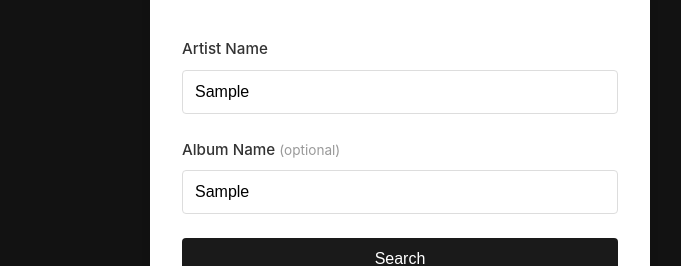
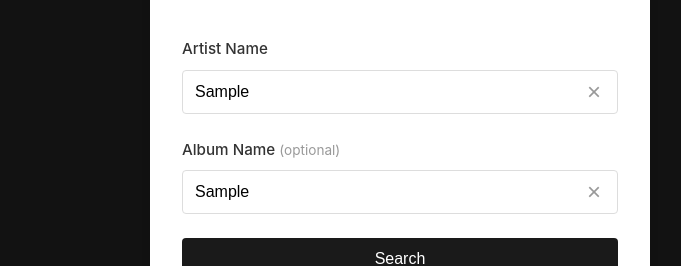
Before and after one commit to edtremsaga/vibey-liner-notez, a React (Vite) app: page / in a window 1280 px wide. Both pictures are taken after typing "Sample", "Sample" into the empty fields and a click on the button "Search Albums". Shown: the part 370-636 px from the top of the page, without its empty margins (240-921 px from the left). Built offline with nearby package versions, Linux system fonts and the light colour scheme.

Commit message:
Add clear button (X) to input fields
- Add clear button to artist name, album name, and producer name inputs
- Button appears inside input field when field has text
- Clicking X clears the field value
- Maintains original input field width
- Improves UX for quick field clearing

```diff
--- a/src/pages/AlbumPage.css
+++ b/src/pages/AlbumPage.css
@@ -363,6 +363,8 @@
   border-radius: 4px;
   background-color: white;
   transition: border-color 0.2s;
+  width: 100%;
+  box-sizing: border-box;
 }
 
 .search-field input:focus {
@@ -373,6 +375,46 @@
 .search-field input:disabled {
   background-color: #f5f5f5;
   cursor: not-allowed;
+}
+
+/* Input with clear button */
+.input-with-clear {
+  position: relative;
+  width: 100%;
+}
+
+.input-with-clear input {
+  padding-right: 2.5rem; /* Make room for clear button inside the field */
+}
+
+.clear-input-button {
+  position: absolute;
+  right: 0.5rem;
+  top: 50%;
+  transform: translateY(-50%);
+  background: none;
+  border: none;
+  font-size: 1.5rem;
+  line-height: 1;
+  color: #999;
+  cursor: pointer;
+  padding: 0.25rem 0.5rem;
+  display: flex;
+  align-items: center;
+  justify-content: center;
+  transition: color 0.2s;
+  z-index: 1;
+  min-width: 32px;
+  min-height: 32px;
+}
+
+.clear-input-button:hover:not(:disabled) {
+  color: #333;
+}
+
+.clear-input-button:disabled {
+  cursor: not-allowed;
+  opacity: 0.5;
 }
 
 /* Tooltip wrapper for album name input */
--- a/src/pages/AlbumPage.jsx
+++ b/src/pages/AlbumPage.jsx
@@ -2887,6 +2887,7 @@ function AlbumPage() {
                 <h1 className="search-title">{isMobile ? 'Search Albums' : 'Search for an Album'}</h1>
               <div className="search-field">
                 <label htmlFor="artist-name">Artist Name</label>
+                <div className="input-with-clear">
                   <input
                     id="artist-name"
                     type="text"
@@ -2896,9 +2897,22 @@ function AlbumPage() {
                     disabled={searching}
                     required
                   />
+                  {searchArtist && (
+                    <button
+                      type="button"
+                      className="clear-input-button"
+                      onClick={() => setSearchArtist('')}
+                      disabled={searching}
+                      aria-label="Clear artist name"
+                    >
+                      ×
+                    </button>
+                  )}
+                </div>
               </div>
               <div className="search-field">
                 <label htmlFor="album-name">Album Name <span className="optional-label">(optional)</span></label>
+                <div className="input-with-clear">
                   <input
                     id="album-name"
                     type="text"
@@ -2907,6 +2921,18 @@ function AlbumPage() {
                     placeholder={albumPlaceholder}
                     disabled={searching}
                   />
+                  {searchAlbum && (
+                    <button
+                      type="button"
+                      className="clear-input-button"
+                      onClick={() => setSearchAlbum('')}
+                      disabled={searching}
+                      aria-label="Clear album name"
+                    >
+                      ×
+                    </button>
+                  )}
+                </div>
               </div>
               {!searchAlbum.trim() && (
                 <div className="search-field">
@@ -2986,6 +3012,7 @@ function AlbumPage() {
 
                 <div className="search-field">
                   <label htmlFor="producer-name">Producer Name</label>
+                  <div className="input-with-clear">
                     <input
                       id="producer-name"
                       type="text"
@@ -2995,6 +3022,18 @@ function AlbumPage() {
                       disabled={searching || !!multipleProducerMatches}
                       required
                     />
+                    {searchProducer && (
+                      <button
+                        type="button"
+                        className="clear-input-button"
+                        onClick={() => setSearchProducer('')}
+                        disabled={searching || !!multipleProducerMatches}
+                        aria-label="Clear producer name"
+                      >
+                        ×
+                      </button>
+                    )}
+                  </div>
                 </div>
 
                 <button
```
Lines whose indentation alone changed are shown as unchanged.
